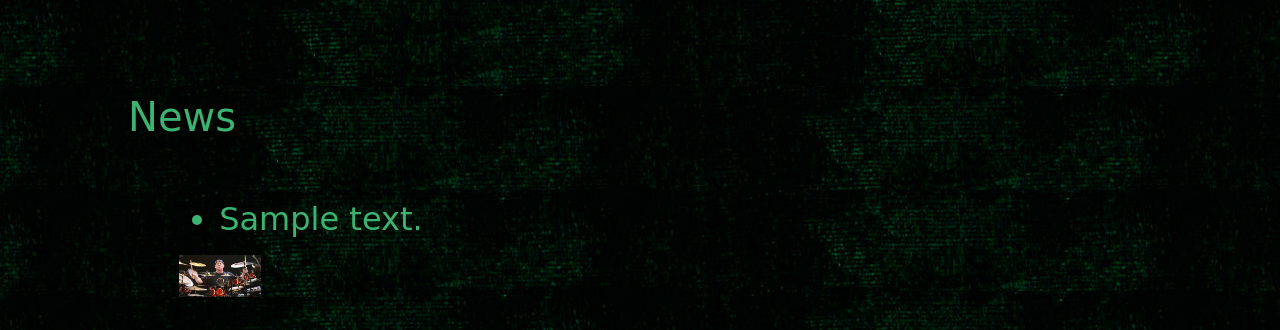
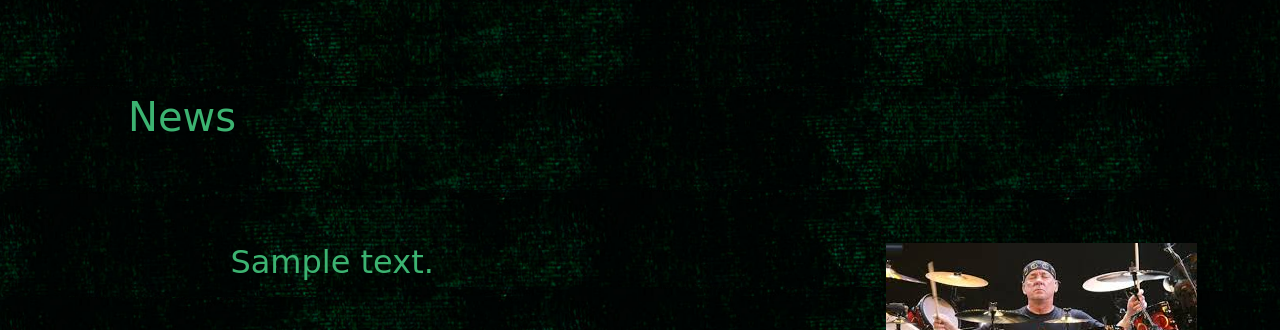
Before and after one commit to DiegoZ9000/Poveglia, a Django app: page / in a window 1280 px wide. Shown: the part 367-697 px from the top of the page. Run offline with Django 3.2, Linux system fonts and the light colour scheme; tables that the repository leaves empty hold one stand-in row (values such as "Sample post"); some libraries are stand-ins or nearby versions; some web fonts are replaced.

Commit message:
poveglia, duodécimo commit

```diff
--- a/web/templates/index.html
+++ b/web/templates/index.html
@@ -5,16 +5,14 @@
 <h1>News<h2>
 
   {% if latest_news_list %}
-      <div style= "float: left; width: 50%;">
+      <div>
       {% for new in latest_news_list %}
         <div class="new" style="display:block; margin:10%;">
-          <div class="new-text" style="display:inline; width:80%;">
-            <ul>
-             <li>{{ new.text }}
-            </ul>
+          <div class="new-text" style="display:block; width:80%; float:left;">
+            {{ new.text }}
           </div>
-          <div>
-            <img class="new-image" src="static/images/peart.jpeg" style="display:inline; width:20%;">
+          <div style="display:block; width:20%; float:left;">
+            <img class="new-image" src="static/images/peart.jpeg">
           </div>
         </div>
       {% endfor %}
```
